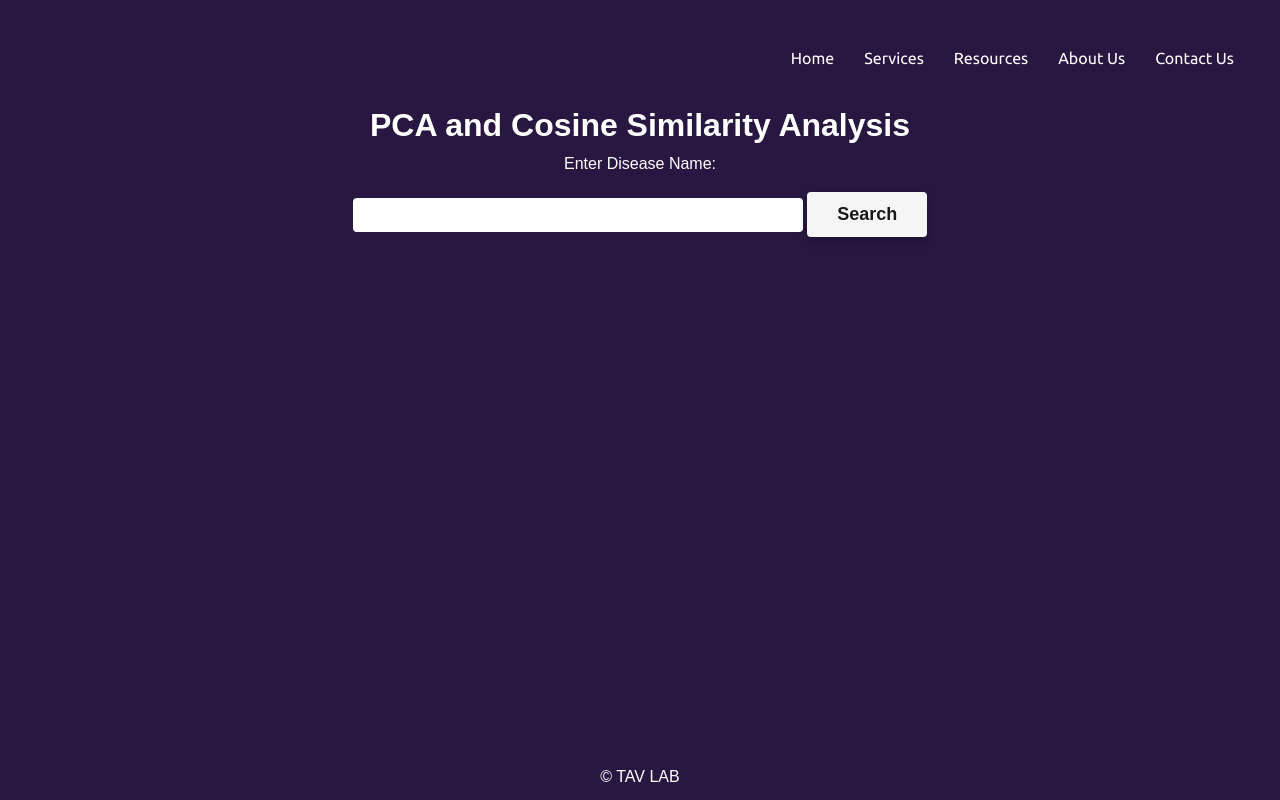
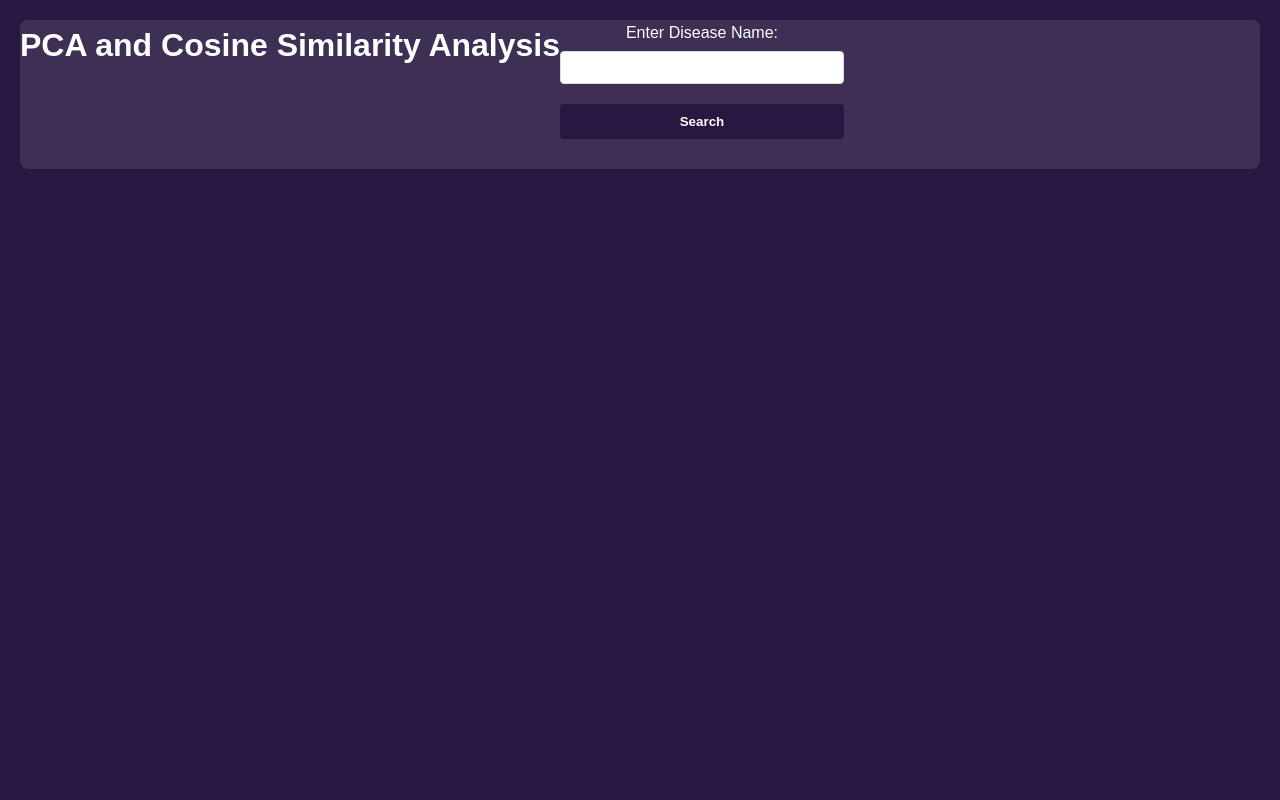
Before and after one commit to om21481/tav_website, a Django app: page / in a window 1280 px wide. Run offline with Django 4.2, Linux system fonts and the light colour scheme; some libraries are stand-ins or nearby versions.

Commit message:
design bad but working

```diff
--- a/templates/index.html
+++ b/templates/index.html
@@ -1,8 +1,6 @@
 {%load static%}
-
 <!DOCTYPE html>
 <html lang="en">
-
     <head>
         <meta charset="UTF-8">
         <meta name="viewport" content="width=device-width, initial-scale=1.0">
@@ -11,42 +9,15 @@
         <link rel="stylesheet" href="{% static 'css/style.css' %}">
         <link rel="stylesheet" href="https://cdnjs.cloudflare.com/ajax/libs/font-awesome/4.7.0/css/font-awesome.min.css">
     </head>
-
 <body>
-    <div class="app-container">
-        <div class="web-app">
-            <!-- Header -->
-            <header class="main-header">
-                <nav class="navbar">
-                    <ul>
-                        <div>
-                            <li><a href="/">Home </a></li>
-                        </div>
-                        <div>
-                            <li><a href="/services">Services</a></li>
-                        </div>
-                        <div>
-                            <li><a href="/resources">Resources </a></li>
-                        </div>
-                        <div>
-                            <li><a href="/about">About Us </a></li>
-                        </div>
-                        <div>
-                            <li><a href="/contact">Contact Us </a></li>
-                        </div>
-                    </ul>
-                </nav>
-            </header>
-
-            <div class="embeddings">
+    <div class="container">
         <h1>PCA and Cosine Similarity Analysis</h1>
-                <div class="embeddings_form">
-                    <form method="POST" action="/embeddings">
+        <form method="POST" action="/embeddings/">
+            {% csrf_token %}
             <label for="disease_name">Enter Disease Name:</label>
             <input type="text" id="disease_name" name="disease_name" value="{{ disease_name }}">
-                        <button type="submit" class="emb_btn">Search</button>
+            <button type="submit">Search</button>
         </form>
-                </div>
 
         {% if error_message %}
             <p class="error-message">{{ error_message }}</p>
@@ -60,7 +31,7 @@
                     <h2>PCA Plot</h2>
                     <div id="pca-plot"></div>
                     <script>
-                        var pca_plot_div = {{ pca_plot_div| safe }};
+                        var pca_plot_div = {{ pca_plot_div|safe }};
                         Plotly.newPlot('pca-plot', pca_plot_div.data, pca_plot_div.layout);
                     </script>
                 </div>
@@ -71,7 +42,7 @@
                     <h2>Scree Plot for Initial Components</h2>
                     <div id="scree-plot"></div>
                     <script>
-                        var scree_plot_div = {{ scree_plot_div| safe }};
+                        var scree_plot_div = {{ scree_plot_div|safe }};
                         Plotly.newPlot('scree-plot', scree_plot_div.data, scree_plot_div.layout);
                     </script>
                 </div>
@@ -82,7 +53,7 @@
                     <h2>Scree Plot for Maximum Feasible Components</h2>
                     <div id="scree-plot1"></div>
                     <script>
-                        var scree_plot_div1 = {{ scree_plot_div1| safe }};
+                        var scree_plot_div1 = {{ scree_plot_div1|safe }};
                         Plotly.newPlot('scree-plot1', scree_plot_div1.data, scree_plot_div1.layout);
                     </script>
                 </div>
@@ -93,7 +64,7 @@
                     <h2>Cosine Similarity Matrix</h2>
                     <div id="cosine-plot"></div>
                     <script>
-                        var cosine_plot_div = {{ cosine_plot_div| safe }};
+                        var cosine_plot_div = {{ cosine_plot_div|safe }};
                         Plotly.newPlot('cosine-plot', cosine_plot_div.data, cosine_plot_div.layout);
                     </script>
                 </div>
@@ -101,16 +72,13 @@
 
             <div class="plot">
                 <h2>Filter Cosine Similarities</h2>
-                    <div class="cutoff">
-
-                        <form method="POST" action="/embeddings">
+                <form method="POST" action="/embeddings/">
+                    {% csrf_token %}
                     <input type="hidden" name="disease_name" value="{{ disease_name }}">
                     <label for="cutoff">Set cutoff value:</label>
-                            <input type="number" id="cutoff" name="cutoff" step="0.01" min="0" value="{{ cutoff_value|default_if_none:'0.7' }}">
-
-                            <button type="submit" class="cutoff_btn">Search</button>
+                    <input type="number" id="cutoff" name="cutoff" step="0.01" min="0" value="{{ cutoff_value }}">
+                    <button type="submit">Apply</button>
                 </form>
-                    </div>
             </div>
 
             {% if cosine_similarities %}
@@ -143,19 +111,5 @@
 
         {% endif %}
     </div>
-
-
-
-
-            <!-- Main Content -->
-            <!-- Footer -->
-            <footer>
-                <p>&copy; TAV LAB</p>
-            </footer>
-
-        </div>
-    </div>
-
 </body>
-
 </html>
--- a/website/urls.py
+++ b/website/urls.py
@@ -3,4 +3,5 @@ from website.views import *
 
 urlpatterns = [
     path('', home),
+    path('embeddings/', embeddings),
 ]
--- a/website/views.py
+++ b/website/views.py
@@ -28,7 +28,7 @@ def home(request):
 #         print(f"An error occurred: {e.stderr}")
 #         return f"An error occurred while running the script: {e.stderr}"
 # # Load the data
-# file_path = "/content/drive/MyDrive/PLATFORM_AUG2024/expanded_embeddings.csv"
+file_path = r"C:\Users\denma\Desktop\Repos\Alok Proj\tav_website\website\expanded_embeddings.csv"
 
 # try:
 #   df=pd.read_csv(file_path)
@@ -92,8 +92,11 @@ def embeddings(request):
     cutoff_value = None
 
     if request.method == 'POST':
+        df=pd.read_csv(file_path)
+        dim_columns = [f'Dim_{i}' for i in range(1, 385)]
 
-        disease_name = request.form['disease_name']
+        disease_name = request.POST.get('disease_name')
+        print("disease name: ", disease_name)
         search_results = df[df['disease'].str.contains(disease_name, case=False, na=False)]
 
         if not search_results.empty:
@@ -138,8 +141,7 @@ def embeddings(request):
                     # Combine disease and GSE_ID for hover information
                     pca_df['disease_with_id'] = pca_df.apply(lambda row: f"{row['disease']} (GSE_ID: {row['GSE_ID']})", axis=1)
 
-                    fig_pca = px.scatter(pca_df, x='PC1', y='PC2',
-                                         color='disease_with_id', hover_name='disease_with_id', title='2D PCA Plot', width=2000, height=600)
+                    fig_pca = px.scatter(pca_df, x='PC1', y='PC2', color='disease_with_id', hover_name='disease_with_id', title='2D PCA Plot', width=2000, height=600)
                     pca_plot_div = json.dumps(fig_pca, cls=plotly.utils.PlotlyJSONEncoder)
 
                 # Create scree plot
@@ -172,7 +174,7 @@ def embeddings(request):
                 disease_names = unique_results['disease'].tolist()
                 gse_ids = unique_results['GSE_ID'].tolist()
                 cosine_similarities = []
-                cutoff_value = float(request.form['cutoff']) if 'cutoff' in request.form else 0.7
+                cutoff_value = float(request.POST.get('cutoff', 0.7))
                 for i in range(len(disease_names)):
                     for j in range(i + 1, len(disease_names)):
                         similarity_value = round(similarity_matrix[i, j], 3)
@@ -188,10 +190,20 @@ def embeddings(request):
                 # Sort cosine similarities from highest to lowest
                 cosine_similarities = sorted(cosine_similarities, key=lambda x: x['similarity'], reverse=True)
 
-    return render('index.html', disease_name=disease_name, search_results=search_results, pca_plot_div=pca_plot_div,
-                           scree_plot_div=scree_plot_div, scree_plot_div1=scree_plot_div1, cosine_plot_div=cosine_plot_div, cosine_similarities=cosine_similarities,
-                           error_message=error_message, cutoff_value=cutoff_value)
+    # return render(request, 'index.html', {disease_name=disease_name, search_results=search_results, pca_plot_div=pca_plot_div, scree_plot_div=scree_plot_div, scree_plot_div1=scree_plot_div1, cosine_plot_div=cosine_plot_div, cosine_similarities=cosine_similarities, error_message=error_message, cutoff_value=cutoff_value})
+        context = {
+        'disease_name': disease_name,
+        'search_results': search_results,
+        'pca_plot_div': pca_plot_div,
+        'scree_plot_div': scree_plot_div,
+        'scree_plot_div1': scree_plot_div1,
+        'cosine_plot_div': cosine_plot_div,
+        'cosine_similarities': cosine_similarities,
+        'error_message': error_message,
+        'cutoff_value': cutoff_value
+        }
 
+        return render(request, 'index.html', context)
 
 def data_generator():
     return render('data_generator.html')
```
Also changed, not shown: 1 other file. Lines whose indentation alone changed are shown as unchanged.
